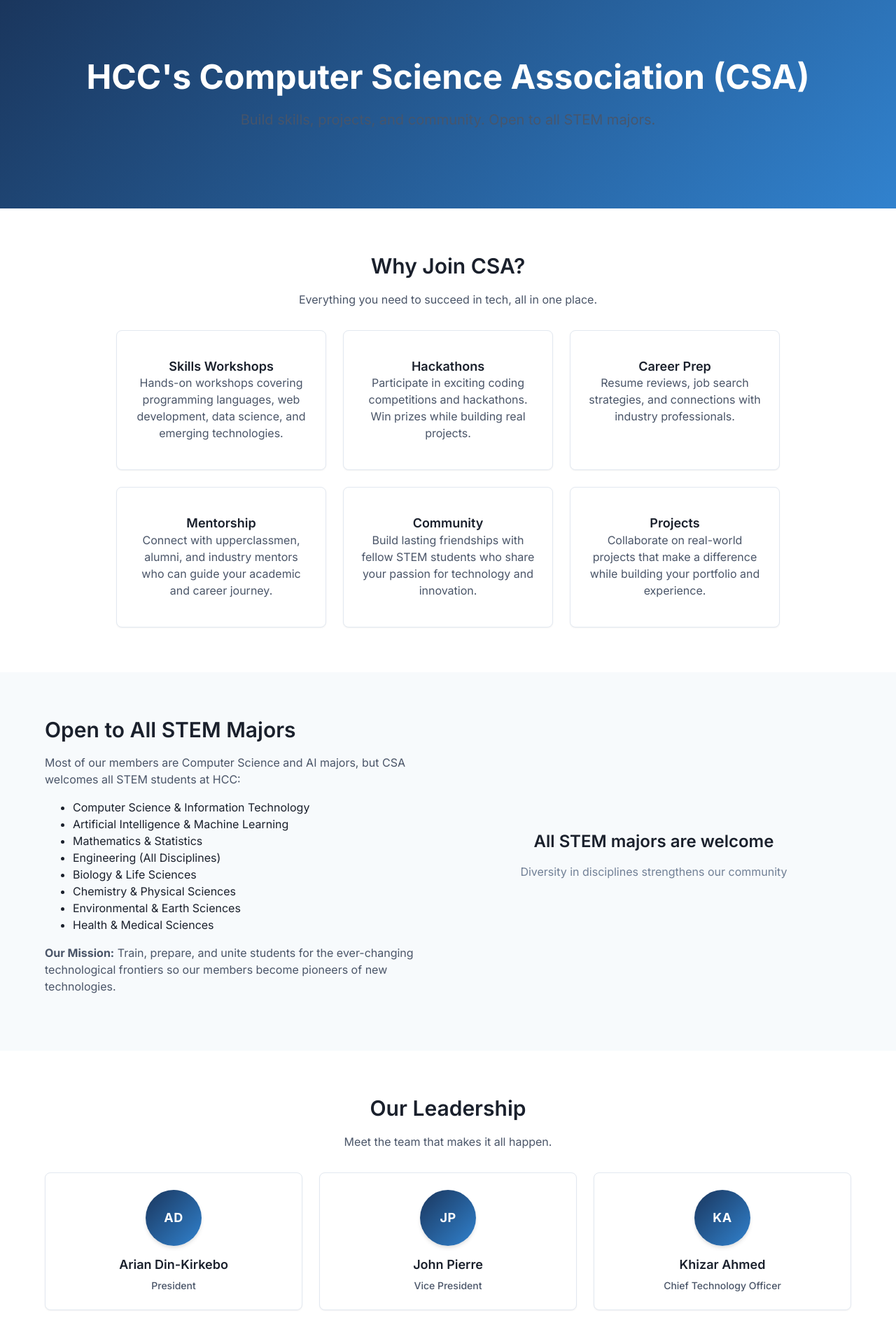
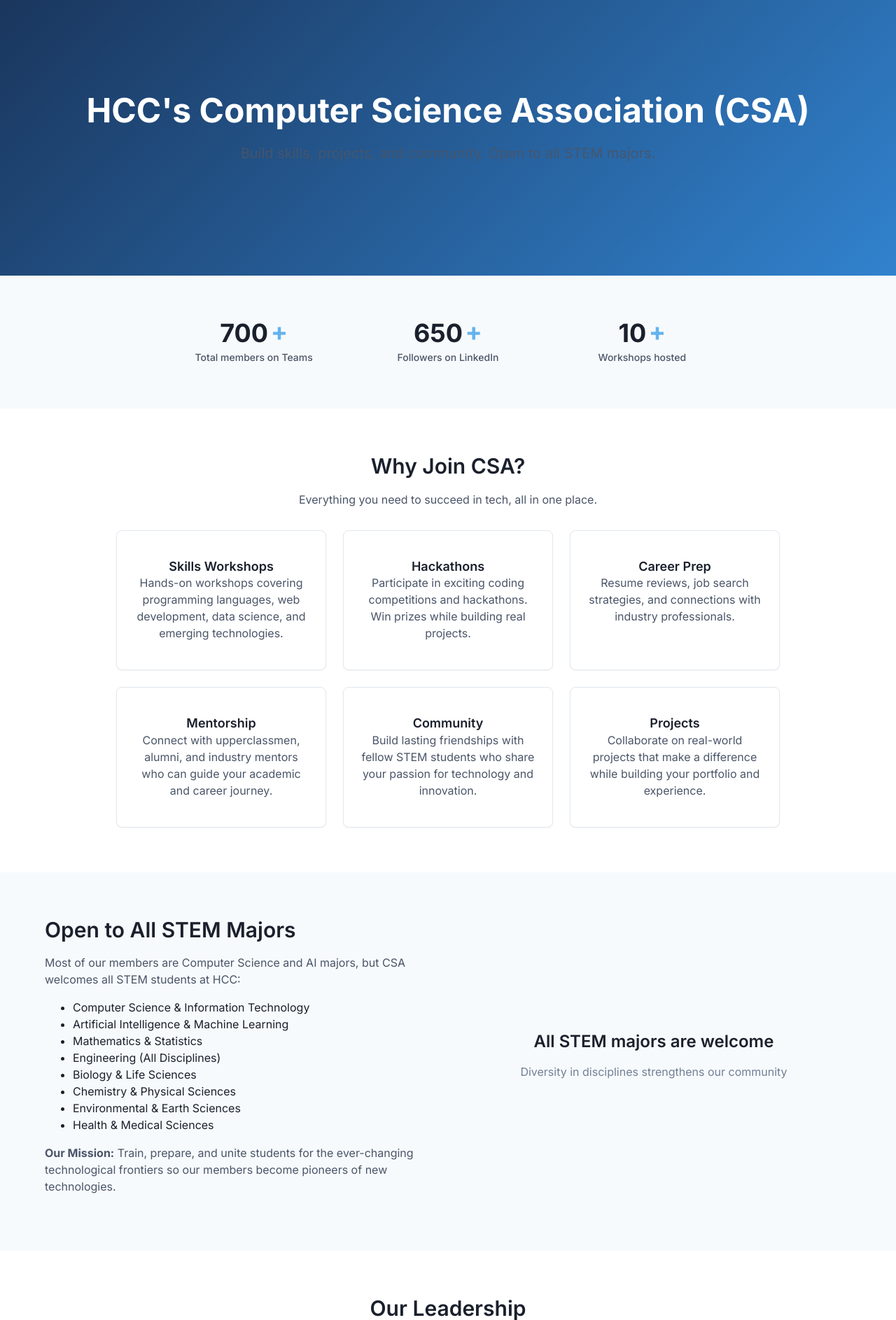
Before and after one commit to ArianDK/hcc-csa-website, a PHP site: page / in a window 1280 px wide. Shown: the part 73-1960 px from the top of the page at 70% size. Run offline with PHP 8.4, Linux system fonts and the light colour scheme.

Commit message:
Added user metrics and dynamic nav bar

```diff
--- a/assets/css/global.css
+++ b/assets/css/global.css
@@ -485,7 +485,39 @@
   position: sticky;
   top: 0;
   z-index: var(--z-sticky);
-  transition: background-color var(--transition-normal);
+  transition: background-color var(--transition-normal), backdrop-filter var(--transition-normal);
+}
+
+/* Transparent header state */
+.site-header.transparent {
+  background-color: rgba(255, 255, 255, 0.1);
+  backdrop-filter: blur(10px);
+  border-bottom: 1px solid rgba(255, 255, 255, 0.1);
+}
+
+/* Dark theme transparent header */
+.dark-theme .site-header.transparent {
+  background-color: rgba(26, 32, 44, 0.1);
+  border-bottom: 1px solid rgba(255, 255, 255, 0.1);
+}
+
+/* Ensure navigation links remain readable when transparent */
+.site-header.transparent .nav-link {
+  color: var(--text-primary);
+  text-shadow: 0 1px 2px rgba(0, 0, 0, 0.1);
+}
+
+.site-header.transparent .nav-link:hover {
+  color: var(--secondary-color);
+}
+
+.site-header.transparent .nav-link.active {
+  color: var(--primary-color);
+}
+
+/* Ensure brand logo remains visible */
+.site-header.transparent .brand-logo {
+  filter: drop-shadow(0 1px 2px rgba(0, 0, 0, 0.1));
 }
 
 .header-content {
@@ -942,7 +974,7 @@
   background: linear-gradient(135deg, var(--primary-color) 0%, var(--secondary-color) 100%);
   color: white;
   text-align: center;
-  padding: var(--spacing-20) 0;
+  padding: 8rem 0;
 }
 
 .hero-title {
@@ -964,6 +996,91 @@
   }
 
   .hero-subtitle {
+    font-size: var(--font-size-lg);
+  }
+}
+
+/* Metrics Section */
+.metrics-section {
+  background: var(--bg-secondary);
+  color: var(--text-primary);
+  padding: var(--spacing-12) 0;
+  margin-top: 0;
+}
+
+.metrics-grid {
+  display: grid;
+  grid-template-columns: repeat(auto-fit, minmax(200px, 1fr));
+  gap: var(--spacing-8);
+  max-width: 800px;
+  margin: 0 auto;
+}
+
+.metric-item {
+  text-align: center;
+  padding: var(--spacing-4);
+}
+
+.metric-number {
+  font-size: var(--font-size-4xl);
+  font-weight: var(--font-weight-bold);
+  color: var(--text-primary);
+  line-height: 1;
+  margin-bottom: var(--spacing-2);
+  display: flex;
+  align-items: center;
+  justify-content: center;
+  gap: 0.1em;
+}
+
+.metric-value {
+  color: var(--text-primary);
+  font-weight: var(--font-weight-bold);
+}
+
+.metric-plus {
+  font-size: var(--font-size-4xl);
+  color: #63b3ed;
+  font-weight: var(--font-weight-bold);
+  line-height: 1;
+  display: inline-block;
+  vertical-align: top;
+  margin-top: -0.1em;
+}
+
+.metric-label {
+  font-size: var(--font-size-sm);
+  color: var(--text-secondary);
+  font-weight: var(--font-weight-medium);
+  line-height: 1.3;
+}
+
+/* Responsive metrics */
+@media (max-width: 768px) {
+  .metrics-section {
+    padding: var(--spacing-8) 0;
+  }
+
+  .metrics-grid {
+    grid-template-columns: 1fr;
+    gap: var(--spacing-6);
+  }
+
+  .metric-number {
+    font-size: var(--font-size-3xl);
+  }
+
+  .metric-plus {
+    font-size: var(--font-size-xl);
+  }
+}
+
+@media (max-width: 480px) {
+  .metric-number {
+    font-size: var(--font-size-2xl);
+  }
+
+  .metric-plus {
     font-size: var(--font-size-lg);
   }
 }
--- a/assets/js/main.js
+++ b/assets/js/main.js
@@ -223,6 +223,40 @@
         }
     };
 
+    // Transparent Header Logic
+    const TransparentHeader = {
+        init: function() {
+            this.setupTransparentHeader();
+        },
+
+        setupTransparentHeader: function() {
+            const header = document.querySelector('.site-header');
+            if (!header) return;
+
+            let lastScrollTop = 0;
+            const scrollThreshold = 50; // Pixels to scroll before changing state
+
+            const handleScroll = Utils.throttle(() => {
+                const scrollTop = window.pageYOffset || document.documentElement.scrollTop;
+
+                if (scrollTop > scrollThreshold) {
+                    // Scrolled down - make transparent
+                    header.classList.add('transparent');
+                } else {
+                    // At top - make solid
+                    header.classList.remove('transparent');
+                }
+
+                lastScrollTop = scrollTop;
+            }, 16); // ~60fps
+
+            window.addEventListener('scroll', handleScroll);
+
+            // Initialize state
+            handleScroll();
+        }
+    };
+
     // Sticky Join Button Logic
     const StickyJoinButton = {
         init: function() {
@@ -386,6 +420,7 @@
         MobileNav.init();
         DropdownManager.init();
         SmoothScroll.init();
+        TransparentHeader.init();
         StickyJoinButton.init();
         ModalManager.init();
 
--- a/index.html
+++ b/index.html
@@ -122,6 +122,35 @@
         <div class="container">
             <h1 class="hero-title">HCC's Computer Science Association (CSA)</h1>
             <p class="hero-subtitle">Build skills, projects, and community. Open to all STEM majors.</p>
+        </div>
+    </section>
+
+    <!-- Metrics Section -->
+    <section class="metrics-section">
+        <div class="container">
+            <div class="metrics-grid">
+                <div class="metric-item">
+                    <div class="metric-number">
+                        <span class="metric-value">700</span>
+                        <span class="metric-plus">+</span>
+                    </div>
+                    <div class="metric-label">Total members on Teams</div>
+                </div>
+                <div class="metric-item">
+                    <div class="metric-number">
+                        <span class="metric-value">650</span>
+                        <span class="metric-plus">+</span>
+                    </div>
+                    <div class="metric-label">Followers on LinkedIn</div>
+                </div>
+                <div class="metric-item">
+                    <div class="metric-number">
+                        <span class="metric-value">10</span>
+                        <span class="metric-plus">+</span>
+                    </div>
+                    <div class="metric-label">Workshops hosted</div>
+                </div>
+            </div>
         </div>
     </section>
 
```
